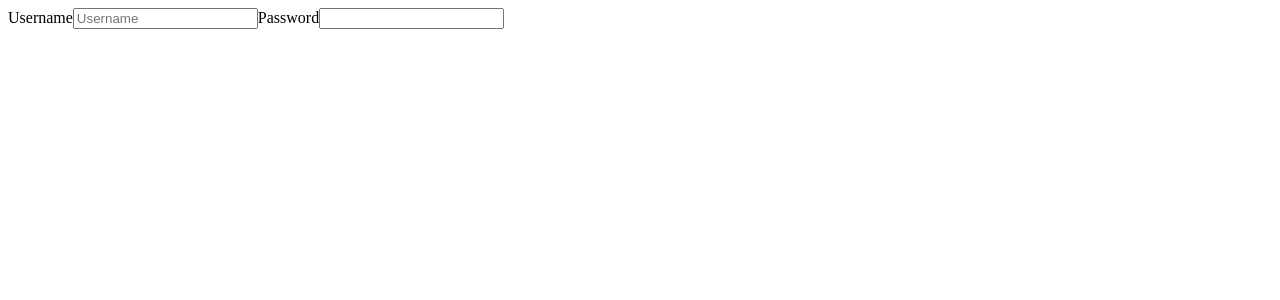
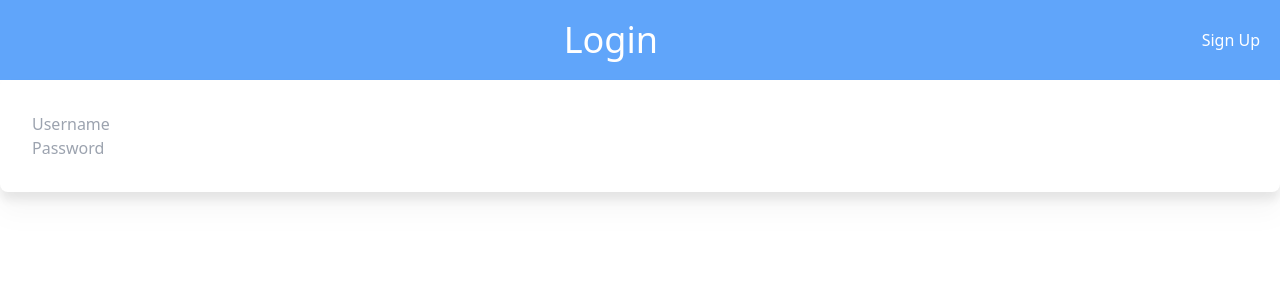
Before and after one commit to nicholasr74/TODO-App, a React (Create React App) app: page /login in a window 1280 px wide. Shown: the top 300 px of the page. Built offline with nearby package versions, Linux system fonts and the light colour scheme.

Commit message:
current changes

```diff
--- a/src/App.js
+++ b/src/App.js
@@ -1,6 +1,6 @@
 import { BrowserRouter as Router, Routes, Route } from 'react-router-dom';
 
-import Login from './pages/Login.js';
+import LoginPage from './pages/LoginPage.js';
 import Signup from './pages/Signup.js';
 import Todo from './pages/Todo.js';
 
@@ -10,7 +10,7 @@ function App() {
     <Router>
       <Routes>
         <Route path="/" element={<Todo/>}/>
-        <Route path="/login" element={<Login/>}/>
+        <Route path="/login" element={<LoginPage/>}/>
         <Route path="/signup" element={<Signup/>}/>
       </Routes>
     </Router>
--- a/src/LoginPage.css
+++ /dev/null
@@ -1,9 +0,0 @@
-@tailwind base;
-@tailwind components;
-@tailwind utilities;
-
-
-input{
-    @apply border-b border-gray-500 focus:border-indigo-500 focus:outline-none;
-
-}
--- a/src/index.css
+++ b/src/index.css
@@ -16,3 +16,16 @@ code {
   font-family: source-code-pro, Menlo, Monaco, Consolas, 'Courier New',
     monospace;
 }
+
+
+input{
+  /* className="border-b border-gray-500 focus:border-indigo-500 focus:outline-none" */
+  border-bottom: solid black 1px;
+
+}
+
+label{
+  display: flex;
+  flex-direction: column;
+  align-items: start;
+}
--- /dev/null
+++ b/src/pages/Login.css
@@ -0,0 +1,3 @@
+@tailwind base;
+@tailwind components;
+@tailwind utilities;
--- a/src/pages/Login.js
+++ b/src/pages/Login.js
@@ -1,5 +1,7 @@
 import React from 'react';
-import ReactDOM from 'react-dom/client';
+import './Login.css'
+// import ReactDOM from 'react-dom/client';
+
 
 
 
@@ -7,18 +9,23 @@ function Login(){
 
     return(
         <>
-            <div className = "bg-white rounded-lg drop-shadow-xl p-8">
-                <form className = "flex flex-col items-start">
-                    <label className = "flex flex-col items-start">
-                        Username
+
+            <div className = "container m-auto bg-white rounded-lg drop-shadow-xl p-8 size-50">
+                <form className = "flex flex-col items-start ">
+                    <label>
                     <input
                     type = "text"
+                    className = "focus: outline-none"
                     placeholder='Username'
                     ></input>
                     </label>
                     <label>
-                        Password
-                        <input></input>
+
+                        <input
+                            type = "text"
+                            className = "focus: outline-none"
+                            placeholder='Password'
+                        ></input>
                     </label>
                 </form>
 
--- /dev/null
+++ b/src/pages/LoginPage.js
@@ -0,0 +1,24 @@
+import React from "react";
+import Login from './Login.js'
+import Signup from './Signup.js'
+import { NavLink } from 'react-router-dom';
+
+
+function LoginPage(){
+
+    return(
+        <>
+            <div className = "flex flex-1 p-5 bg-blue-400 items-center justify-center text-white">
+                <p className = "flex flex-1 justify-center text-4xl">Login</p>
+
+                <NavLink to = "/signup" as = "button" className = "flex flex-10 bg-blue  rounded text-l">
+                   Sign Up
+                </NavLink>
+                </div>
+            <Login/>
+        </>
+    )
+}
+
+
+export default LoginPage;
```
